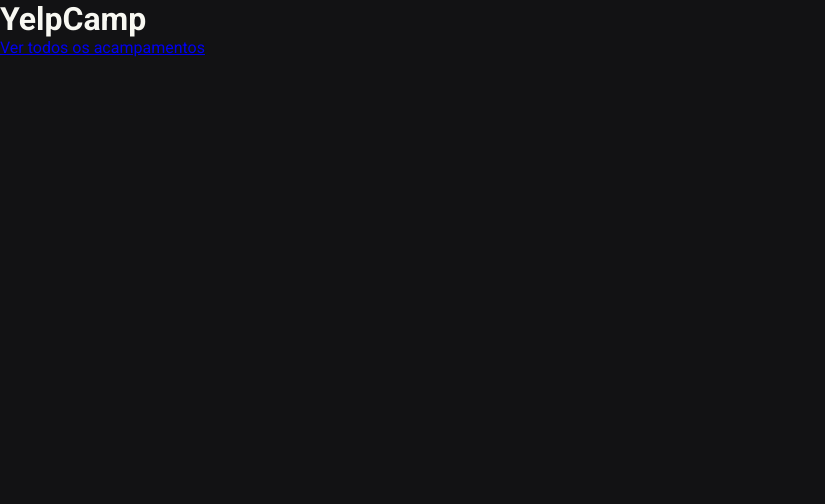
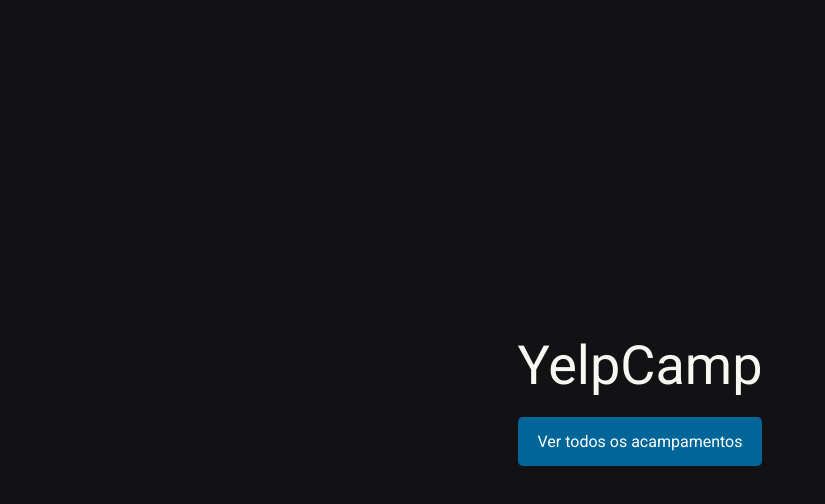
Before and after one commit to peguimasid/YelpCamp-Nextjs-MongoDB, a Next.js app: page / in a window 1280 px wide. Shown: the top 504 px of the page, without its empty margins (0-825 px from the left). Built offline with nearby package versions, Linux system fonts and the light colour scheme.

Commit message:
feature: static site generation

```diff
--- a/src/components/Header/index.tsx
+++ b/src/components/Header/index.tsx
@@ -5,6 +5,9 @@
 const Header: React.FC = () => {
   return (
     <Container>
+      <Link href="/">
+        <h1>YelpCamp</h1>
+      </Link>
       <Link href="/createCampground">
         <a>Criar acampamento</a>
       </Link>
--- a/src/pages/_app.tsx
+++ b/src/pages/_app.tsx
@@ -2,6 +2,7 @@
 import { AppProps } from 'next/app'
 import { ToastContainer } from 'react-toastify'
 import { ThemeProvider } from 'styled-components'
+
 import Router from 'next/router'
 import NProgress from 'nprogress'
 import 'nprogress/nprogress.css'
--- /dev/null
+++ b/src/pages/api/get-campground-info.ts
@@ -0,0 +1,16 @@
+import { connectToDatabase } from '~/config/mongodb'
+import { NowRequest, NowResponse } from '@vercel/node'
+
+export default async (req: NowRequest, res: NowResponse) => {
+  const { db, client } = await connectToDatabase()
+
+  const slug = req.query.id
+
+  if (client.isConnected()) {
+    const campground = await db.collection('campgrounds').findOne({ slug })
+
+    return res.status(200).json({ campground })
+  }
+
+  return res.status(500).json({ Error })
+}
--- a/src/pages/home.tsx
+++ b/src/pages/home.tsx
@@ -1,6 +1,7 @@
 import React from 'react'
 import { GetServerSideProps } from 'next'
 import axios from 'axios'
+import Link from 'next/link'
 import SEO from '~/components/SEO'
 
 import { formatPrice } from '~/util/format'
@@ -15,6 +16,7 @@
 } from '~/styles/pages/Home'
 
 interface ICampground {
+  slug: string
   title: string
   description: string
   price: string
@@ -43,6 +45,9 @@
                 <CampgroundTitle>{campground.title}</CampgroundTitle>
                 <p>{campground.description}</p>
                 <b>{formatPrice(Number(campground.price))} /dia</b>
+                <Link href={`campgrounds/${campground.slug}`}>
+                  <a>Main Info</a>
+                </Link>
               </li>
             )
           })}
--- a/src/pages/index.tsx
+++ b/src/pages/index.tsx
@@ -2,19 +2,21 @@
 import Link from 'next/link'
 import SEO from '~/components/SEO'
 
-// import { Container } from './styles';
+import { Container } from '~/styles/pages/Initial'
 
-const Main: React.FC = () => {
+const Initial: React.FC = () => {
   return (
-    <>
+    <Container>
       <h1>YelpCamp</h1>
-      <Link href="/home">Ver todos os acampamentos</Link>
+      <Link href="/home">
+        <a>Ver todos os acampamentos</a>
+      </Link>
       <SEO
-        title="Página inicial"
+        title="Initial Page"
         description="Find thousands of campgrounds near you at very affordable prices"
       />
-    </>
+    </Container>
   )
 }
 
-export default Main
+export default Initial
--- /dev/null
+++ b/src/styles/pages/Initial.ts
@@ -0,0 +1,24 @@
+import styled from 'styled-components'
+
+export const Container = styled.div`
+  width: 100vw;
+  height: 100vh;
+
+  display: flex;
+  flex-direction: column;
+  justify-content: center;
+  align-items: center;
+
+  h1 {
+    font: 400 54px Roboto, sans-serif;
+  }
+
+  a {
+    background: #069;
+    text-decoration: none;
+    color: #fff;
+    padding: 15px 20px;
+    border-radius: 5px;
+    margin-top: 20px;
+  }
+`
```
Also changed, not shown: src/components/Header/styles.ts (+6 -1 lines), src/pages/campgrounds/[slug].tsx (added, +74 -0 lines), src/styles/pages/Home.ts (+13 -0 lines).
